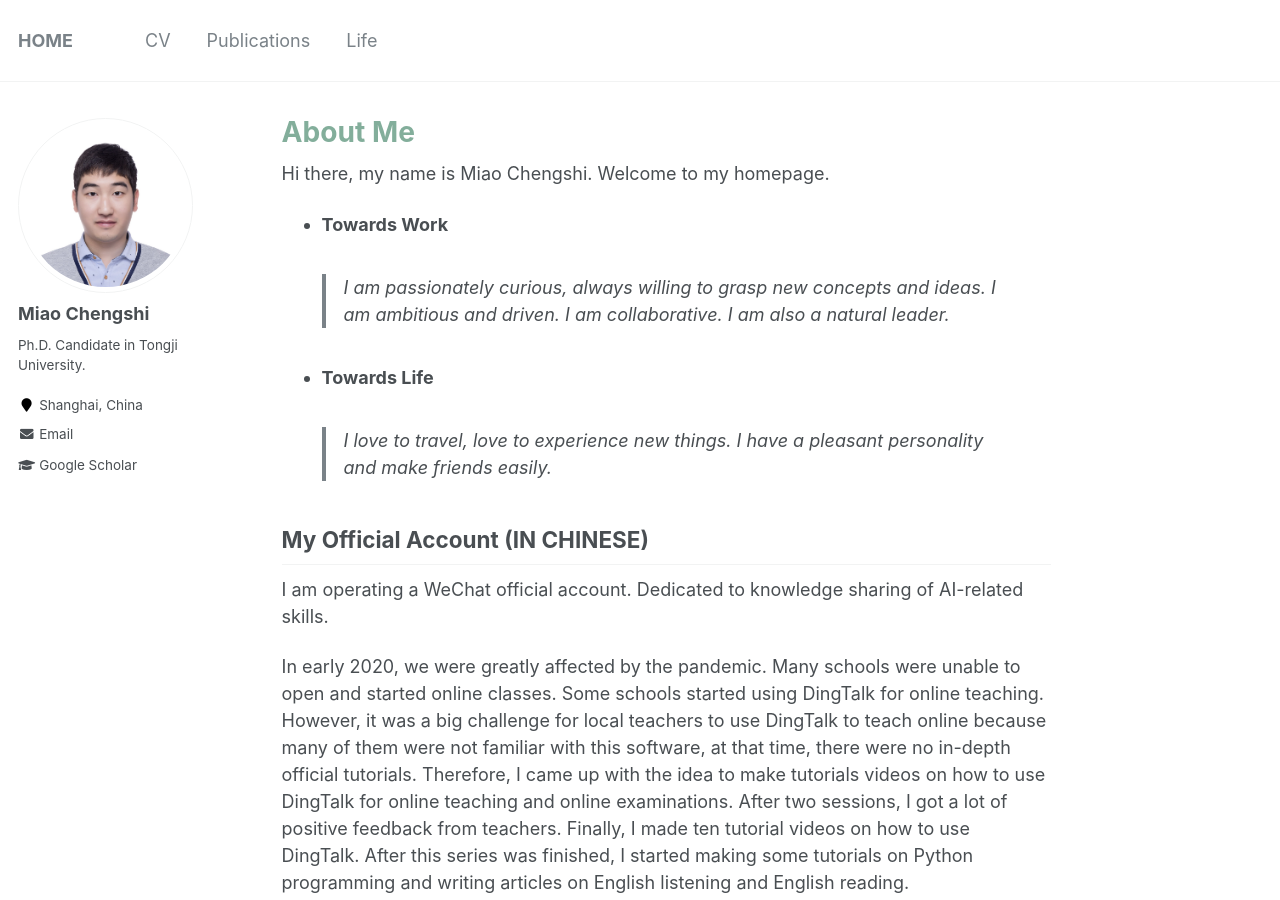
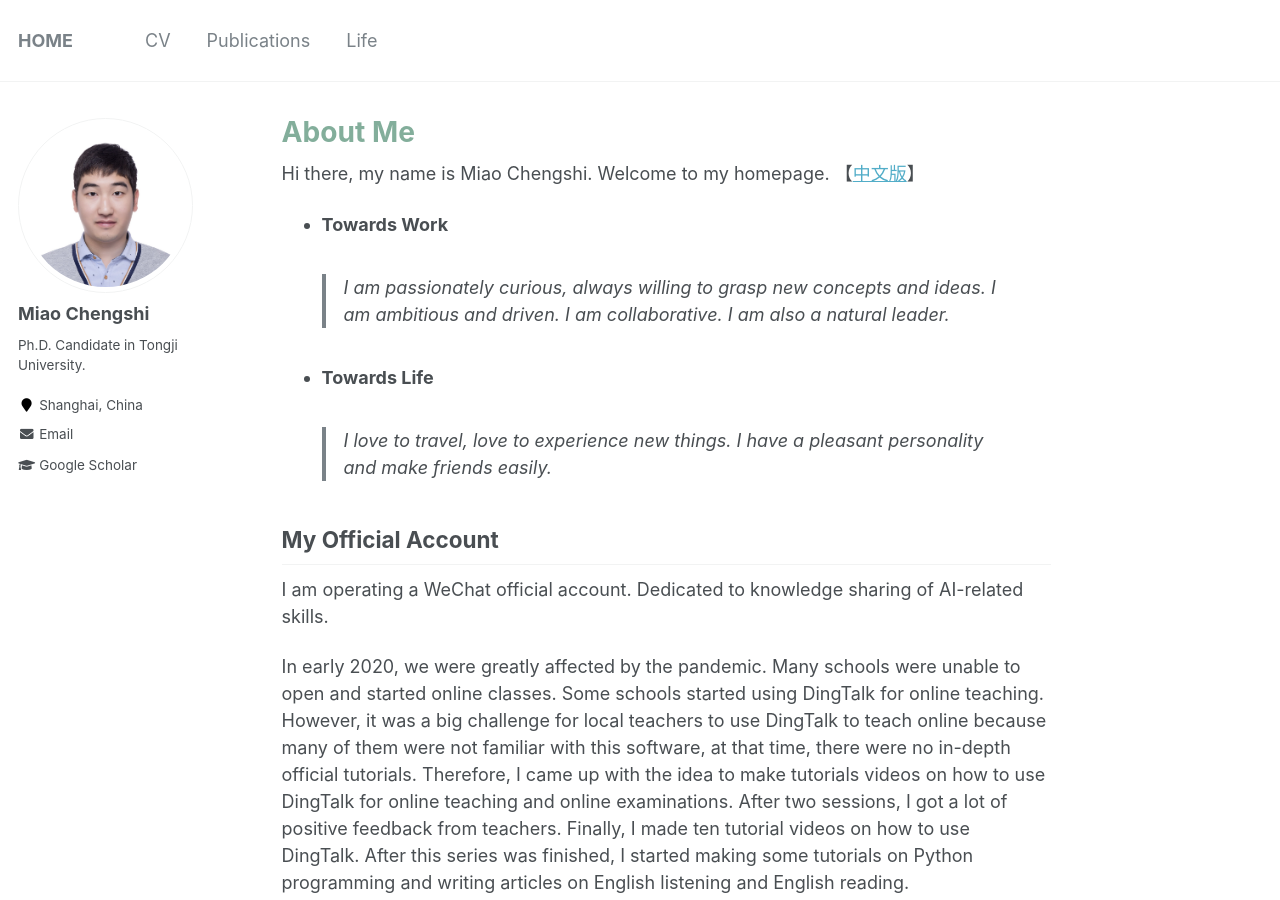
Before and after one commit to miaochengshi/miaochengshi.github.io, a Jekyll site: the page built from _pages/about.md, in a window 1280 px wide and 900 px high. Built offline with Jekyll 4.4.1, drawn with Linux system fonts in a browser that asks for light colours.

Commit message:
Update about.md

```diff
--- a/_pages/about.md
+++ b/_pages/about.md
@@ -8,7 +8,7 @@ redirect_from:
   - /about.html
 ---
 
-Hi there, my name is Miao Chengshi. Welcome to my homepage.
+Hi there, my name is Miao Chengshi. Welcome to my homepage. 【[中文版](miaochengshi.github.io/cn)】
 
 - **Towards Work**
 > I am passionately curious, always willing to grasp new concepts and ideas. I am ambitious and driven. I am collaborative. I am also a natural leader.
@@ -16,7 +16,7 @@ Hi there, my name is Miao Chengshi. Welcome to my homepage.
 - **Towards Life**
 > I love to travel, love to experience new things. I have a pleasant personality and make friends easily.
 
-## My Official Account (IN CHINESE)
+## My Official Account
 I am operating a WeChat official account. Dedicated to knowledge sharing of AI-related skills.
 
 In early 2020, we were greatly affected by the pandemic. Many schools were unable to open and started online classes. Some schools started using DingTalk for online teaching. However, it was a big challenge for local teachers to use DingTalk to teach online because many of them were not familiar with this software, at that time, there were no in-depth official tutorials. Therefore, I came up with the idea to make tutorials videos on how to use DingTalk for online teaching and online examinations. After two sessions, I got a lot of positive feedback from teachers. Finally, I made ten tutorial videos on how to use DingTalk. After this series was finished, I started making some tutorials on Python programming and writing articles on English listening and English reading.
```
